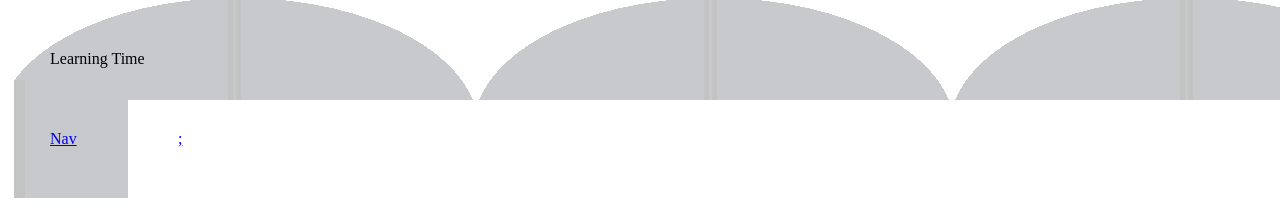
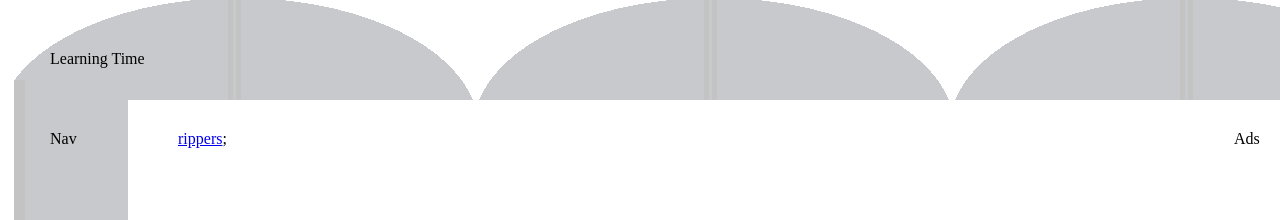
Before and after one commit to vacationtime/Website, a plain HTML site: page index.html in a window 1280 px wide. Shown: the top 220 px of the page. Drawn offline with Linux system fonts and the light colour scheme.

Commit message:
Update index.html

```diff
--- a/index.html
+++ b/index.html
@@ -50,7 +50,7 @@ header, footer, article, nav, div {
 <body>
   <header  id="pageHeader">Learning Time</header>
   <article id="mainArticle">
-  <a href="https://docs.google.com/spreadsheets/d/1wgpGDKF4duBeeSwmZxKLAnGU2BJsvoZ5K-CGzKKZTfU/edit?pref=2&pli=1#gid=1718137283"</a>;
+  <a href="https://docs.google.com/spreadsheets/d/1wgpGDKF4duBeeSwmZxKLAnGU2BJsvoZ5K-CGzKKZTfU/edit?pref=2&pli=1#gid=1718137283">rippers</a>;
   </article>
   <nav id="mainNav">Nav</nav>
   <div id="siteAds">Ads</div>
```
